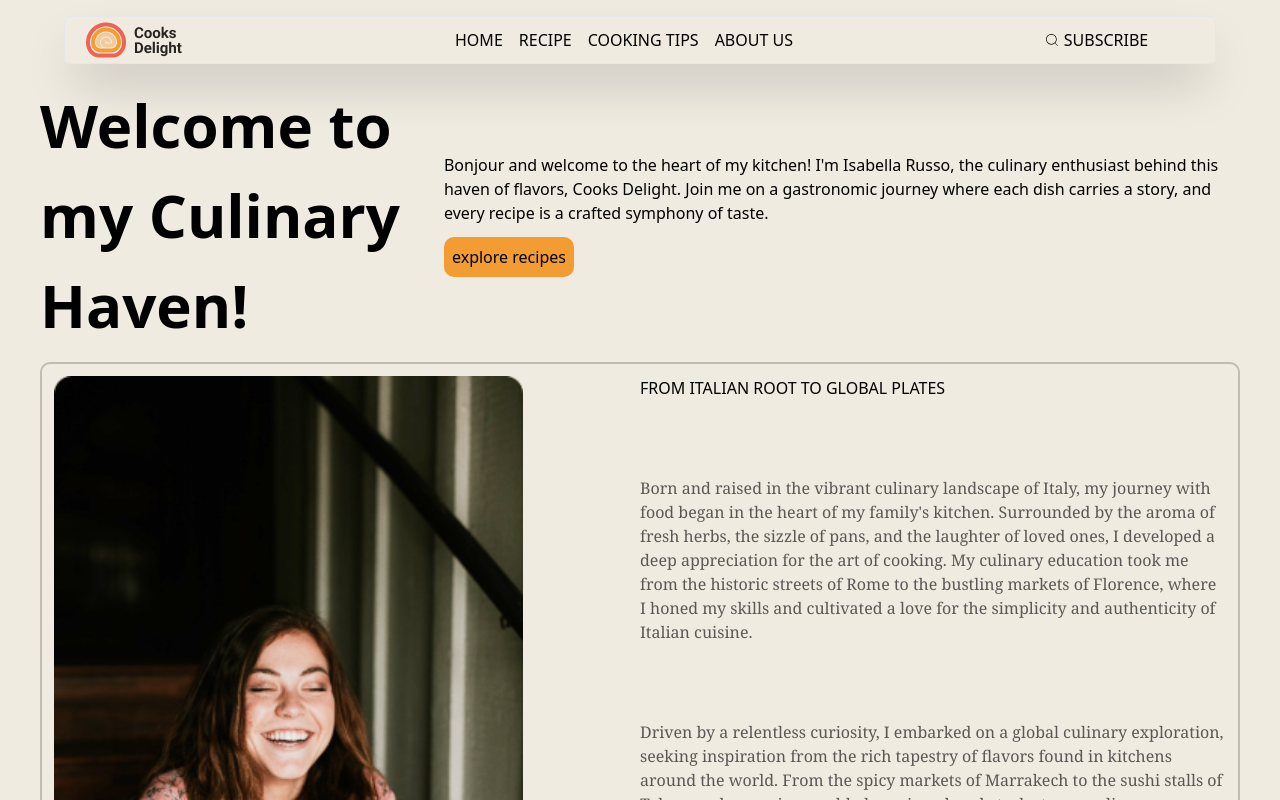
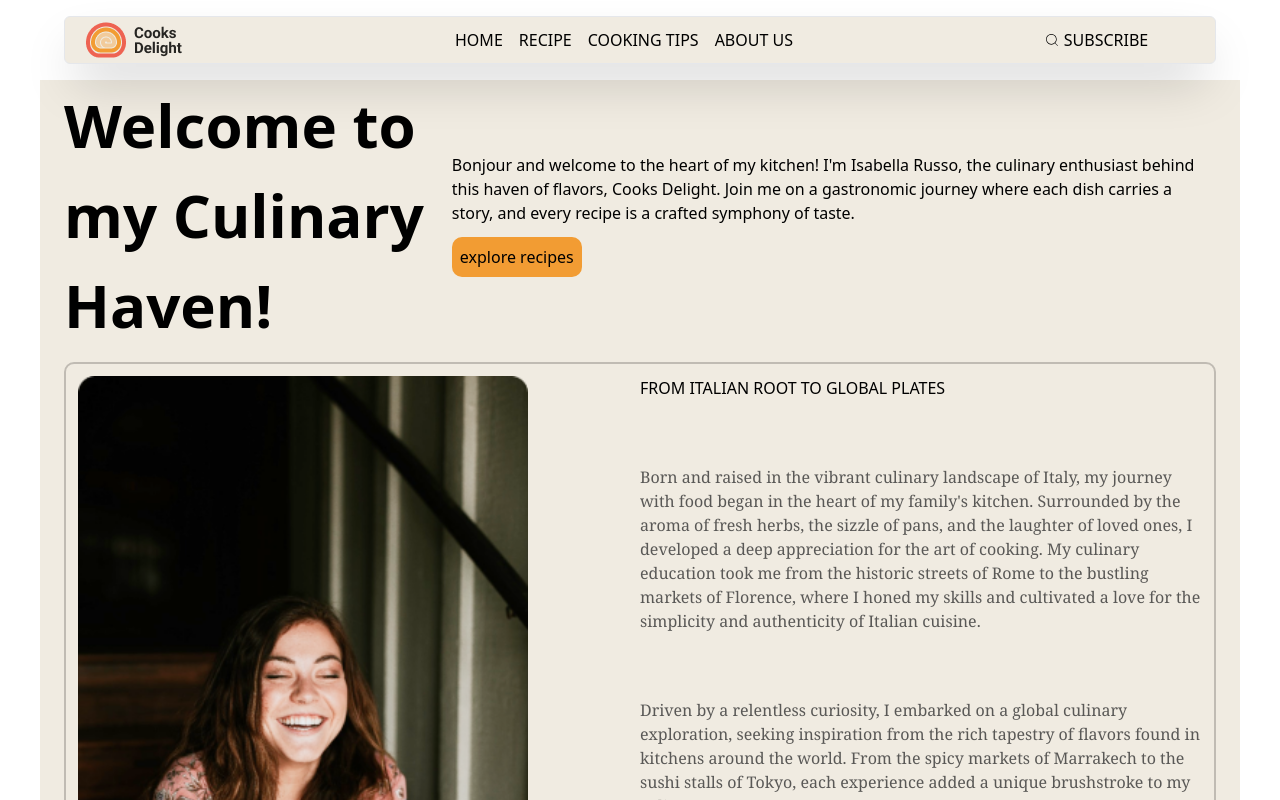
Before and after one commit to dimpledtammy/FREE-WEBSITE, a React (Vite) app: page /About in a window 1280 px wide. Shown: the top 800 px of the page. Built offline with nearby package versions, Linux system fonts and the light colour scheme.

Commit message:
save about

```diff
--- a/src/components/About.jsx
+++ b/src/components/About.jsx
@@ -8,8 +8,9 @@ const About = () => {
   return (
     <>
       <section className="mx-auto w-[100%] flex items-center">
+      <div className="mx-auto max-w-[1200px] pt-20">
         <div className="bg-[#F0EBE1] px-6">
-          <div className=" max-w-[1200px] mx-4 pt-20">
+
             <div className="flex flex-col md:flex-row justify-between items-center">
               <div>
                 <h2 className="font-bold text-[40px] w-[100%] md:text-[60px] ">
```
